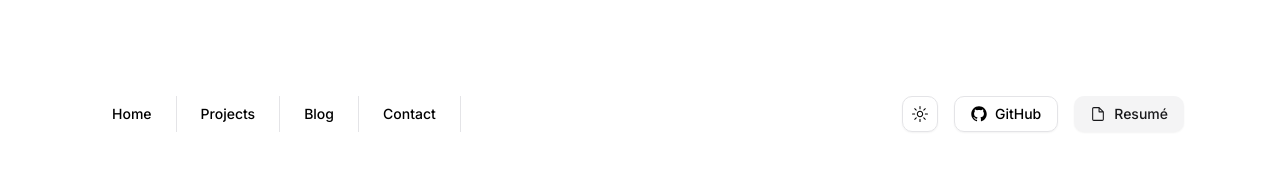
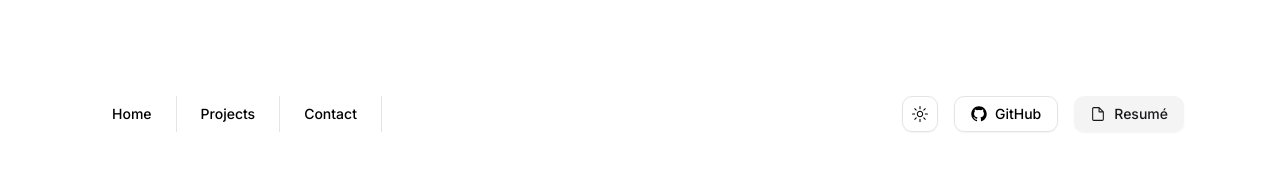
Before and after one commit to noahpittman/noahpittman, a Next.js app: page / in a window 1280 px wide. Shown: the top 186 px of the page. Built offline with nearby package versions, Linux system fonts and the light colour scheme.

Commit message:
remove blog from navbar for now

```diff
--- a/app/page.js
+++ b/app/page.js
@@ -54,7 +54,7 @@ export function Navbar({ linksOnly }) {
 	const navigation = [
 		{ route: "/#home", name: "Home" },
 		{ route: "/#projects", name: "Projects" },
-		{ route: "/#blog", name: "Blog" },
+		// { route: "/#blog", name: "Blog" },
 		{ route: "/#contact", name: "Contact" },
 	];
 
```
